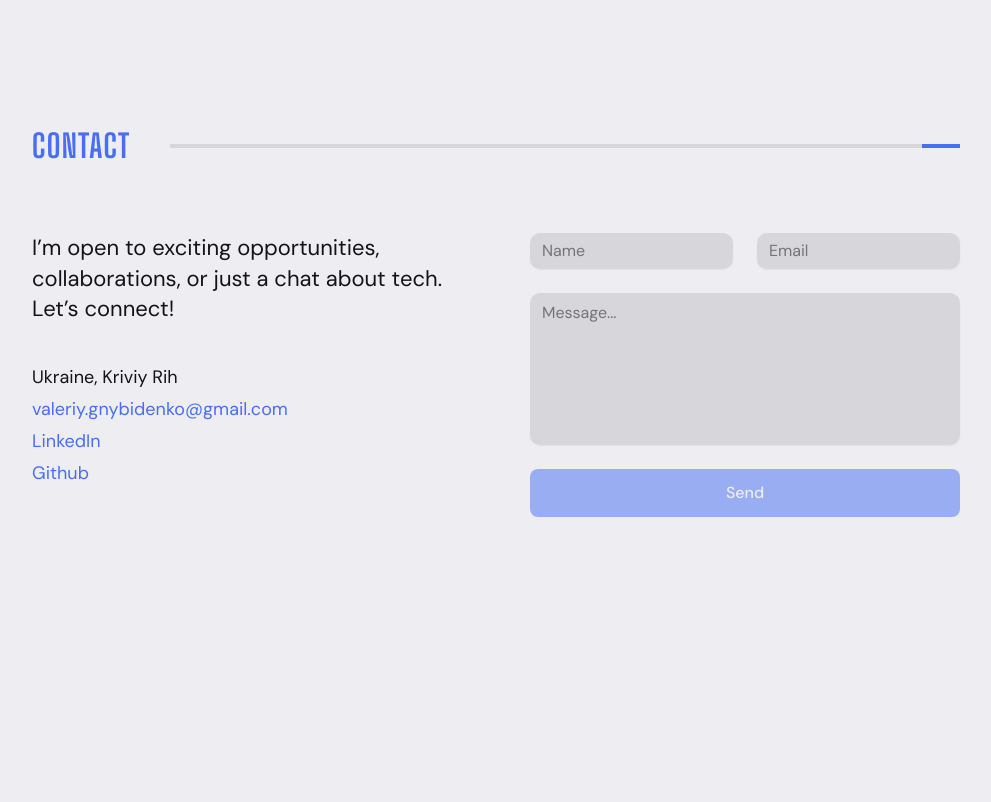
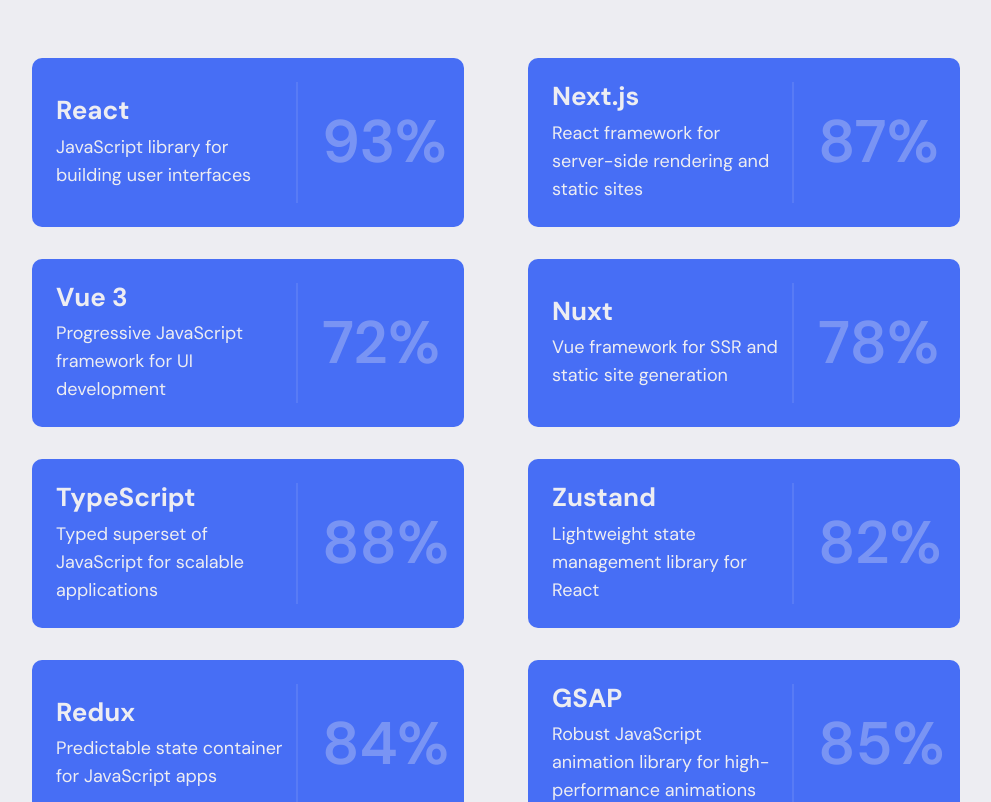
Before and after one commit to valeriy-developer/vh-portfolio, a Next.js app: page /about in a window 1280 px wide. Shown: the part 1060-1862 px from the top of the page, without its empty margins (144-1135 px from the left). Before the commit the page ends 1617 px from the top, so only its background shows below. Built offline with nearby package versions, Linux system fonts and the light colour scheme.

Commit message:
feat: added last about section

```diff
--- /dev/null
+++ b/src/components/sections/about/SkillsSection.tsx
@@ -0,0 +1,20 @@
+import Container from "@/components/Container";
+import SkillCard from "@/components/SkillCard";
+import { technologies } from "@/data/technologies";
+import React from "react";
+
+const SkillsSection = () => {
+  return (
+    <section className="pt-6 md:pt-21">
+      <Container>
+        <ul className="grid grid-cols-2 gap-x-16 gap-y-8">
+          {technologies.map((technology, idx) => (
+            <SkillCard key={idx} technology={technology} />
+          ))}
+        </ul>
+      </Container>
+    </section>
+  );
+};
+
+export default SkillsSection;
--- a/src/config/sections.config.ts
+++ b/src/config/sections.config.ts
@@ -7,6 +7,7 @@
 import TickerSection from '@/components/sections/home/TickerSection';
 import { Section } from '@/types';
 import ProfileSection from '@/components/sections/about/ProfileSection';
+import SkillsSection from '@/components/sections/about/SkillsSection';
 
 export const homepageSections: Section[] = [
   { id: "hero", component: HeroSectionHome },
@@ -20,4 +21,5 @@
 export const aboutpageSections: Section[] = [
   { id: "hero", component: HeroSectionAbout },
   { id: "profile", component: ProfileSection },
+  { id: "skills", component: SkillsSection },
 ];
--- a/src/data/technologies.ts
+++ b/src/data/technologies.ts
@@ -43,4 +43,11 @@
     percent: 84,
     category: "State Management",
   },
+  {
+    label: "GSAP",
+    description:
+      "Robust JavaScript animation library for high-performance animations",
+    percent: 85,
+    category: "Animation",
+  },
 ];
```
